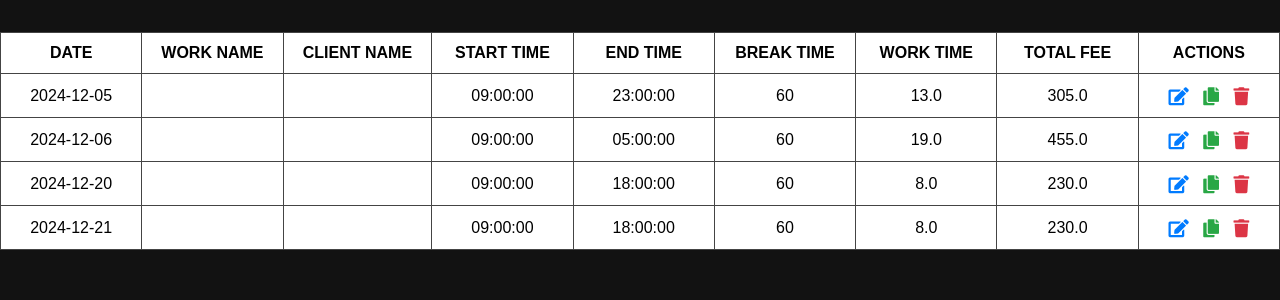
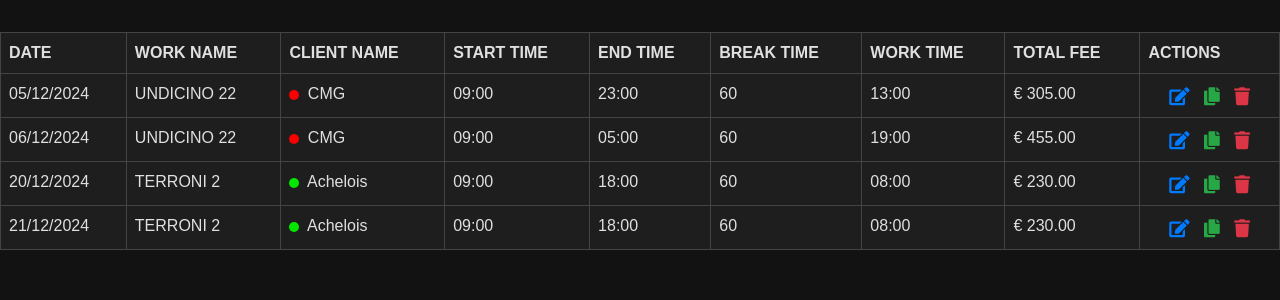
Before and after one commit to CptVane/metronome, a Flask app: page / in a window 1280 px wide. Shown: the part 80-380 px from the top of the page. Run offline with Flask 3, Linux system fonts and the light colour scheme; some libraries are stand-ins or nearby versions.

```diff
--- a/app.py
+++ b/app.py
@@ -3,6 +3,12 @@ from flask_sqlalchemy import SQLAlchemy
 from flask_migrate import Migrate
 from datetime import datetime, timedelta
 from flask import request
+import os
+import logging
+
+logging.basicConfig(level=logging.DEBUG)
+
+print(f"Working directory: {os.getcwd()}")
 
 app = Flask(__name__)
 app.config['SQLALCHEMY_DATABASE_URI'] = 'sqlite:///metronome.db'
@@ -68,18 +74,8 @@ def calculate_total_fee(work_time, base_fee=230):
         extra_hours = work_time - 10
         return base_fee + (25 * extra_hours)
 
-'''
-def calculate_work_time(start_time, end_time, break_time):
-    start_dt = datetime.combine(datetime.today(), start_time)
-    end_dt = datetime.combine(datetime.today(), end_time)
-
-    if end_dt < start_dt:
-        end_dt += timedelta(days=1)
-
-    duration = (end_dt - start_dt).total_seconds() / 3600  # Convert to hours
-    work_time = max(duration - (break_time / 60), 0)
-    return work_time
-'''
+if __name__ == "__main__":
+    app.run(debug=True)
 
 @app.route('/', methods=['GET'])
 def dashboard():
@@ -105,10 +101,19 @@ def dashboard():
         Workday.date >= start_date, Workday.date <= end_date
     ).order_by(Workday.date.asc()).all()
 
-    # Debugging: Print retrieved workdays
-    print("Workdays Retrieved (Ordered by Date):", workdays)
+    # Format work_time for each workday
+    for workday in workdays:
+        hours = int(workday.work_time)
+        minutes = int((workday.work_time - hours) * 60)
+        workday.formatted_work_time = f"{hours:02}:{minutes:02}"
 
-    return render_template('dashboard.html', workdays=workdays, start_date=start_date, end_date=end_date)
+    return render_template(
+        'dashboard.html',
+        workdays=workdays,
+        start_date=start_date,
+        end_date=end_date
+    )
+
 
 
 @app.route('/workday_row_template')
--- a/static/css/style.css
+++ b/static/css/style.css
@@ -45,15 +45,16 @@ body {
 
 /* Tabella */
 .table {
-    width: 100%;
-    table-layout: auto; /* Le colonne si adattano al contenuto */
+    background-color: #121212; /* Sfondo scuro per la tabella */
+    color: #e0e0e0; /* Colore del testo */
+    border-collapse: collapse; /* Rimuove gli spazi tra le celle */
 }
 
-.table th,
-.table td {
-    text-align: center;
-    vertical-align: middle;
-    min-width: 120px; /* Larghezza minima per ogni colonna */
+.table th, .table td {
+    border: 1px solid #444; /* Colore del bordo */
+    background-color: #1e1e1e; /* Sfondo delle celle */
+    color: #e0e0e0; /* Colore del testo */
+    padding: 8px; /* Spaziatura interna */
 }
 
 .table th {
@@ -165,3 +166,25 @@ body {
 .table .btn-link.text-danger i {
     color: #dc3545; /* Bootstrap danger */
 }
+
+.color-circle {
+    display: inline-block;
+    width: 10px; /* Dimensione del cerchio */
+    height: 10px;
+    border-radius: 50%; /* Rende l'elemento circolare */
+    margin-right: 4px; /* Spaziatura tra il cerchio e il testo */
+    vertical-align: middle; /* Allinea il cerchio con il testo */
+}
+
+.highlight-row {
+    background-color: #ffcccc !important; /* Forza il colore evidenziato */
+    transition: background-color 0.3s ease; /* Aggiunge una transizione fluida */
+}
+
+.table tr.highlight-row {
+    background-color: #ffcccc !important;
+}
+
+tr.highlight-row {
+    background-color: #ffcccc !important;
+}
--- a/templates/dashboard.html
+++ b/templates/dashboard.html
@@ -35,15 +35,18 @@
             </thead>
             <tbody>
                 {% for workday in workdays %}
-                <tr>
-                    <td>{{ workday.date }}</td>
-                    <td>{{ workday.work_name }}</td>
-                    <td>{{ workday.client_name }}</td>
-                    <td>{{ workday.start_time }}</td>
-                    <td>{{ workday.end_time }}</td>
+                    <tr id="row-{{ workday.id }}">
+                        <td>{{ workday.date.strftime('%d/%m/%Y') }}</td>
+                        <td>{{ workday.event.name }}</td>
+                        <td>
+                            <span class="color-circle" style="background-color: {{ workday.event.client.color }};"></span>
+                            {{ workday.event.client.name }}
+                        </td>
+                        <td>{{ workday.start_time.strftime('%H:%M') }}</td>
+                        <td>{{ workday.end_time.strftime('%H:%M') }}</td>
                         <td>{{ workday.break_time }}</td>
-                    <td>{{ workday.work_time }}</td>
-                    <td>{{ workday.total_fee }}</td>
+                        <td>{{ workday.formatted_work_time }}</td>
+                        <td>€ {{ '%.2f' % workday.total_fee }}</td>
                         <td class="text-center">
                             <!-- Edit Button -->
                             <form action="/edit_workday/{{ workday.id }}" method="GET" class="d-inline">
@@ -60,19 +63,27 @@
                             </form>
 
                             <!-- Erase Button -->
-                        <form action="/delete_workday/{{ workday.id }}" method="POST" class="d-inline">
-                            <button type="submit" class="btn btn-link text-danger" title="Erase">
+                            <button
+                                type="button"
+                                class="btn btn-link text-danger delete-button"
+                                title="Erase"
+                                data-workid="{{ workday.event.work_id }}"
+                                data-date="{{ workday.date.strftime('%d/%m/%Y') }}"
+                                data-row-id="row-{{ workday.id }}"
+                                data-form-id="form-delete-{{ workday.id }}">
                                 <i class="fas fa-trash"></i>
                             </button>
-                        </form>
+                            <form id="form-delete-{{ workday.id }}" action="/delete_workday/{{ workday.id }}" method="POST" class="d-none"></form>
                         </td>
                     </tr>
                     {% endfor %}
+
             </tbody>
         </table>
 
     </div>
 </div>
 
-<script src="{{ url_for('static', filename='js/script.js') }}"></script>
+
+<script src="{{ url_for('static', filename='js/delete_confirm_highlight.js') }}"></script>
 {% endblock %}
```
Also changed, not shown: static/js/delete_confirm_highlight.js (added, +35 -0 lines), templates/edit_workday.html (added, +10 -0 lines), instance/metronome.db. Lines whose indentation alone changed are shown as unchanged.
